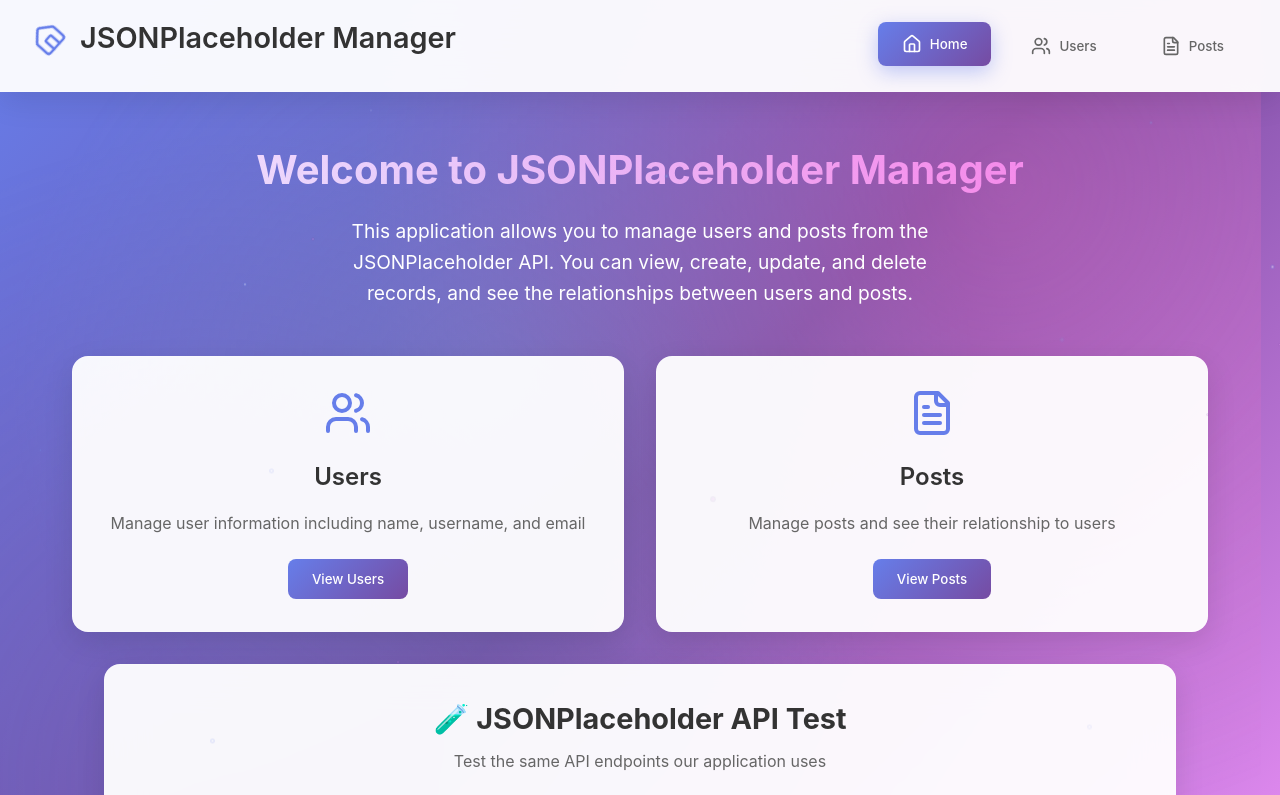
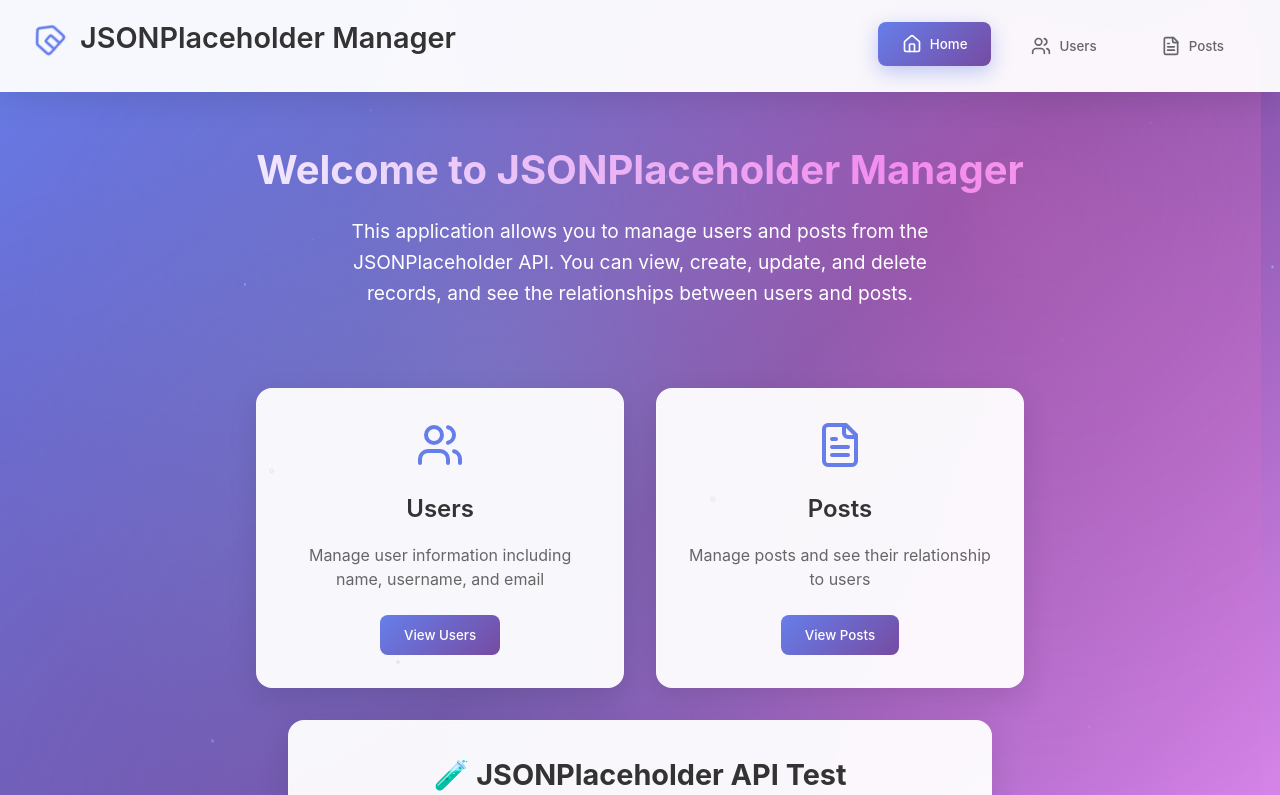
Before and after one commit to ZehraGnbz/davinci_phase1, a React (Vite) app: page / in a window 1280 px wide. Shown: the top 795 px of the page. Built offline with nearby package versions, Linux system fonts and the light colour scheme.

Commit message:
Fix layout spacing issues - remove empty space between header and content

```diff
--- a/src/App.css
+++ b/src/App.css
@@ -1,5 +1,12 @@
 .app {
   min-height: 100vh;
+  display: flex;
+  flex-direction: column;
+}
+
+.page-content {
+  flex: 1;
+  margin-top: 0;
 }
 
 * {
--- a/src/App.tsx
+++ b/src/App.tsx
@@ -26,8 +26,16 @@ function App() {
 
   return (
     <div className="app">
-      <Homepage onNavigate={handleNavigate} currentPage={currentPage} />
-      {currentPage !== 'home' && renderCurrentPage()}
+      {currentPage === 'home' ? (
+        <Homepage onNavigate={handleNavigate} currentPage={currentPage} />
+      ) : (
+        <>
+          <Homepage onNavigate={handleNavigate} currentPage={currentPage} />
+          <div className="page-content">
+            {renderCurrentPage()}
+          </div>
+        </>
+      )}
     </div>
   );
 }
--- a/src/components/Homepage.css
+++ b/src/components/Homepage.css
@@ -3,6 +3,8 @@
   background: linear-gradient(135deg, #667eea 0%, #764ba2 50%, #f093fb 100%);
   position: relative;
   overflow: hidden;
+  display: flex;
+  flex-direction: column;
 }
 
 .homepage::before {
@@ -129,6 +131,10 @@
   padding: 3rem 2rem;
   max-width: 1200px;
   margin: 0 auto;
+  flex: 1;
+  display: flex;
+  flex-direction: column;
+  justify-content: center;
 }
 
 .welcome-section {
--- a/src/components/PostList.css
+++ b/src/components/PostList.css
@@ -1,5 +1,5 @@
 .post-list {
-  min-height: 100vh;
+  min-height: calc(100vh - 80px);
   background: linear-gradient(135deg, #667eea 0%, #764ba2 50%, #f093fb 100%);
   position: relative;
   overflow: hidden;
@@ -107,7 +107,7 @@
 }
 
 .content {
-  padding: 2rem;
+  padding: 1rem 2rem 2rem;
   max-width: 1200px;
   margin: 0 auto;
 }
--- a/src/components/UserList.css
+++ b/src/components/UserList.css
@@ -1,5 +1,5 @@
 .user-list {
-  min-height: 100vh;
+  min-height: calc(100vh - 80px);
   background: linear-gradient(135deg, #667eea 0%, #764ba2 50%, #f093fb 100%);
   position: relative;
   overflow: hidden;
@@ -128,7 +128,7 @@
 }
 
 .content {
-  padding: 2rem;
+  padding: 1rem 2rem 2rem;
   max-width: 1200px;
   margin: 0 auto;
 }
```
